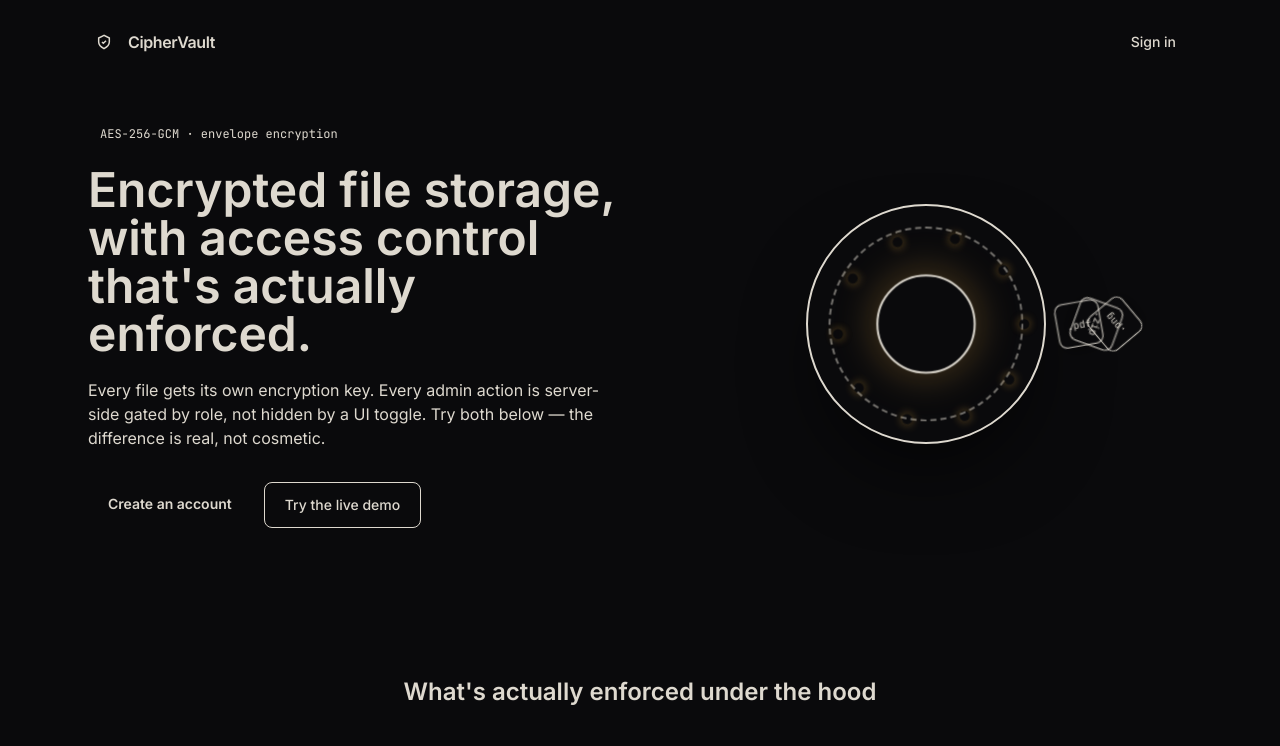
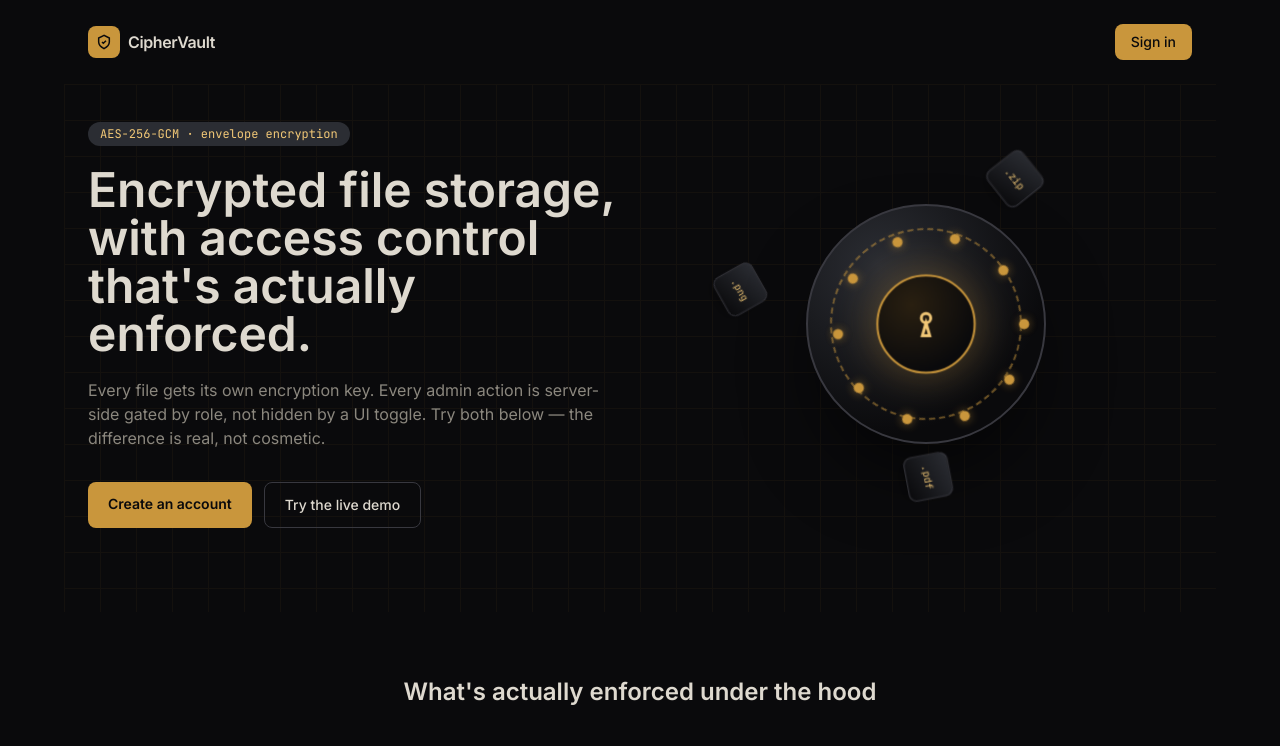
Before and after one commit to pranitap123/CipherVault, a React (Vite) app in the folder frontend/: page / in a window 1280 px wide. Shown: the top 746 px of the page. Built offline with nearby package versions, Linux system fonts and the light colour scheme; no server answers.

Commit message:
style(globals): promote admin-zone tokens to :root, add card hover lift and shared keyframe animations

```diff
--- a/frontend/src/index.css
+++ b/frontend/src/index.css
@@ -3,14 +3,63 @@
 @tailwind components;
 @tailwind utilities;
 
-:root { color-scheme: dark; }
+:root {
+  color-scheme: dark;
+  /* Same palette as tailwind.config.js, exposed as CSS vars for the
+     hand-built 3D components (AccessCore, VaultSwitch, VaultDrawer, VaultCore)
+     that need raw values for gradients/shadows Tailwind classes can't express. */
+  --obsidian: #0a0a0c;
+  --graphite: #16171c;
+  --steel: #2b2d33;
+  --steel-line: #38383f;
+  --brass: #c9963c;
+  --brass-glow: #f2c877;
+  --copper: #d1614a;
+  --mist: #ded9cf;
+  --mist-faint: #8b877e;
+}
+/* Kept as a no-op alias so earlier admin-only components that scoped to
+   `.admin-zone` keep working unchanged — the vars are global now. */
+.admin-zone { color: inherit; }
+
 * { -webkit-font-smoothing: antialiased; }
 body { @apply bg-base-950 text-ink font-sans; margin: 0; }
 
 @layer utilities {
-  .card { @apply bg-base-900 border border-line rounded-xl; }
+  .card {
+    @apply bg-base-900 border border-line rounded-xl transition-transform duration-200;
+  }
+  /* Every card in the app gets a small, real lift on hover — one consistent
+     physical response applied at the utility level, not per-card effects
+     sprinkled everywhere. */
+  .card:hover {
+    transform: translateY(-2px);
+    box-shadow: 0 12px 24px -8px rgba(0, 0, 0, 0.45);
+  }
   .focusable { @apply outline-none focus-visible:ring-2 focus-visible:ring-accent focus-visible:ring-offset-2 focus-visible:ring-offset-base-950; }
 }
+
 @media (prefers-reduced-motion: reduce) {
   * { animation-duration: 0.01ms !important; transition-duration: 0.01ms !important; }
+  .card:hover { transform: none; }
 }
+
+@keyframes core-idle-spin {
+  from { transform: translateZ(0px) rotateZ(0deg); }
+  to   { transform: translateZ(0px) rotateZ(360deg); }
+}
+
+@keyframes drawer-unfold {
+  from { transform: rotateX(-18deg); opacity: 0; }
+  to   { transform: rotateX(0deg); opacity: 1; }
+}
+
+@keyframes float-slow {
+  0%, 100% { transform: translateY(0px); }
+  50% { transform: translateY(-8px); }
+}
+
+@keyframes bar-grow {
+  from { transform: scaleX(0); }
+  to   { transform: scaleX(1); }
+}
```
